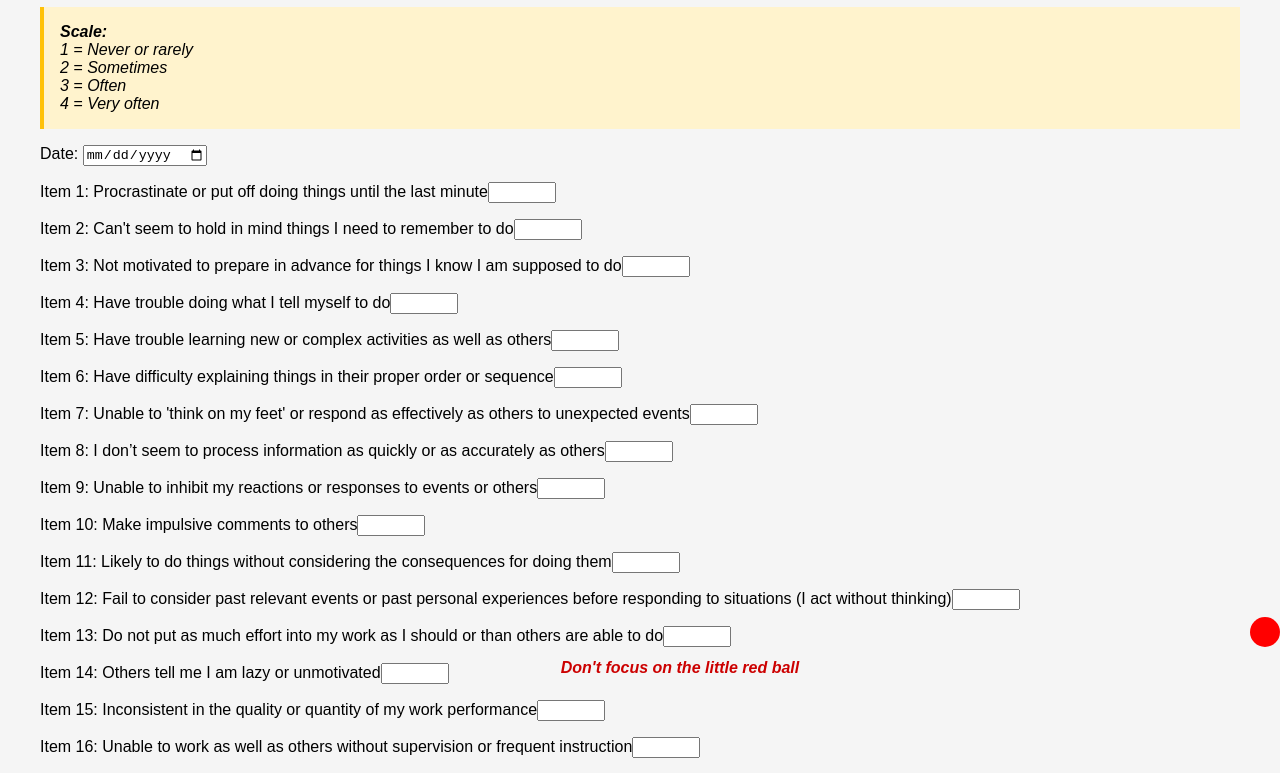
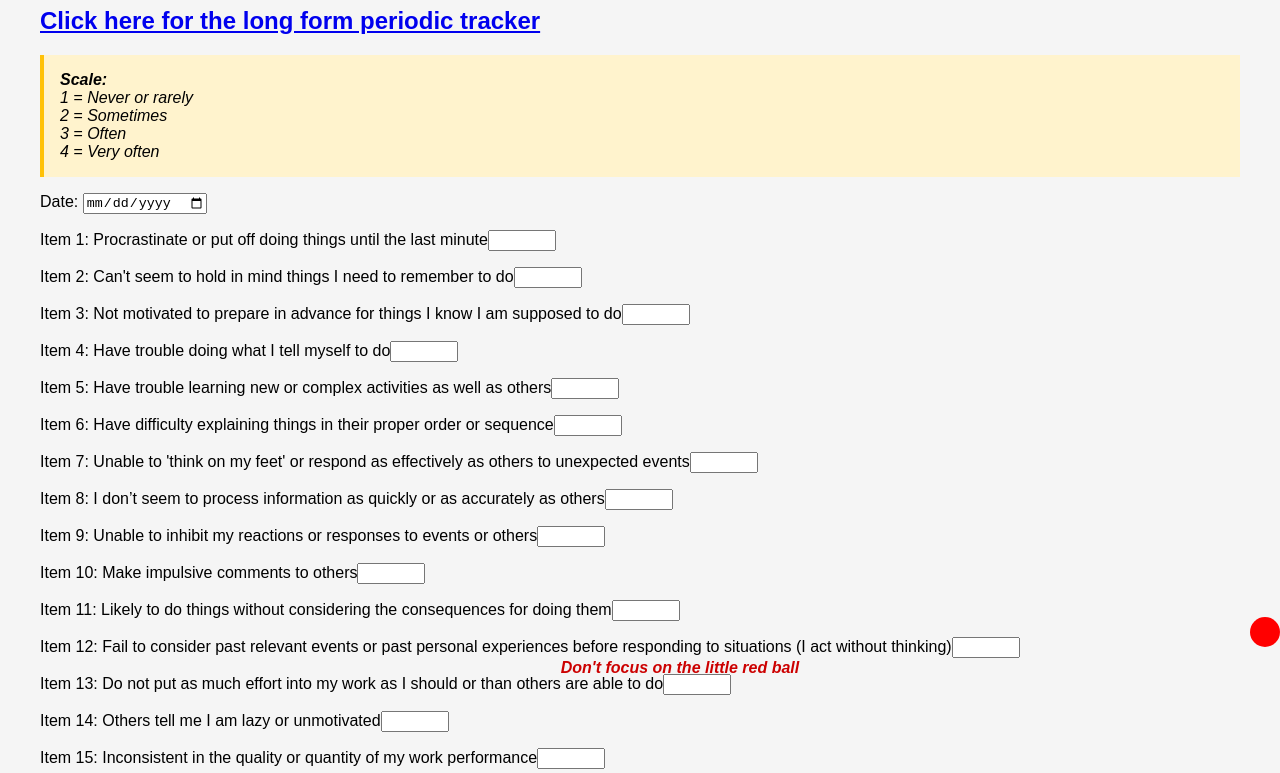
Before and after one commit to DJplaysDND/bdefs-tracker, a plain HTML site: page index.html in a window 1280 px wide. Shown: the part 113-886 px from the top of the page. Drawn offline with nearby package versions, Linux system fonts and the light colour scheme.

Commit message:
Update index.html

```diff
--- a/index.html
+++ b/index.html
@@ -74,6 +74,7 @@
 </head>
 <body>
   <h1>BDEFS-SF Daily Tracker</h1>
+   <h2><a href="https://djplaysdnd.github.io/bdefs-tracker_long/">Click here for the long form periodic tracker</a></h2>
   <div class="scale-info">
     <strong>Scale:</strong><br>
     1 = Never or rarely<br>
```
